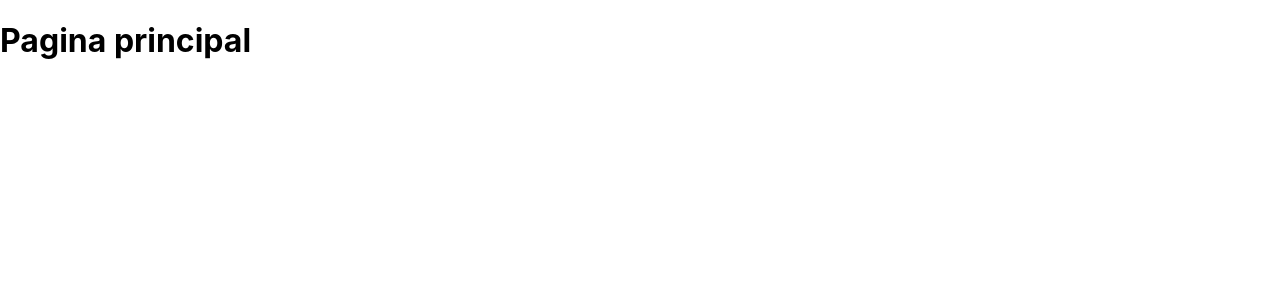
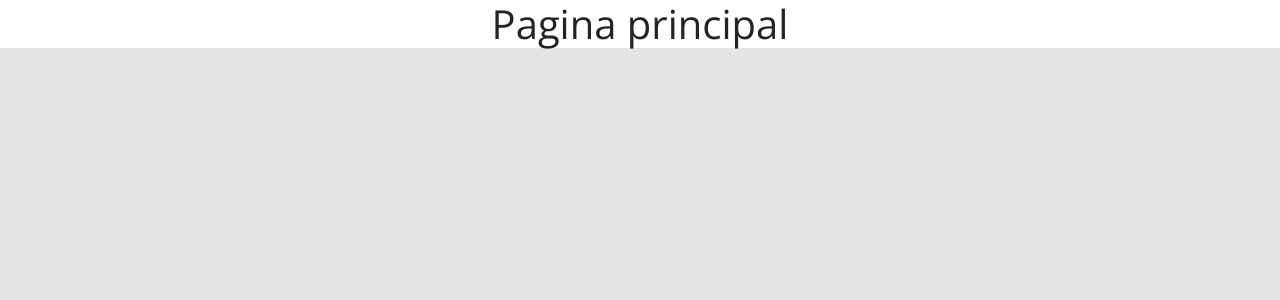
Before and after one commit to YtaloSauham/dsmovie, a React (Create React App) app in the folder frontend/: page / in a window 1280 px wide. Shown: the top 300 px of the page. Built offline with nearby package versions, Linux system fonts and the light colour scheme.

Commit message:
Bootstrap on

```diff
--- a/frontend/package.json
+++ b/frontend/package.json
@@ -10,6 +10,7 @@
     "@types/node": "^16.7.13",
     "@types/react": "^17.0.20",
     "@types/react-dom": "^17.0.9",
+    "bootstrap": "5.1.3",
     "react": "^17.0.2",
     "react-dom": "^17.0.2",
     "react-scripts": "5.0.0",
--- a/frontend/src/App.tsx
+++ b/frontend/src/App.tsx
@@ -3,7 +3,7 @@
 
 function App() {
   return (
-  <h1>Pagina principal</h1>
+  <h1 className="text-center">Pagina principal</h1>
   );
 }
 
--- a/frontend/src/index.css
+++ b/frontend/src/index.css
@@ -1,13 +1,19 @@
-body {
-  margin: 0;
-  font-family: -apple-system, BlinkMacSystemFont, 'Segoe UI', 'Roboto', 'Oxygen',
-    'Ubuntu', 'Cantarell', 'Fira Sans', 'Droid Sans', 'Helvetica Neue',
-    sans-serif;
-  -webkit-font-smoothing: antialiased;
-  -moz-osx-font-smoothing: grayscale;
+@import url('https://fonts.googleapis.com/css2?family=Open+Sans:wght@400;700&display=swap');
+
+:root {
+  --color-primary: #4D41C0;
 }
 
-code {
-  font-family: source-code-pro, Menlo, Monaco, Consolas, 'Courier New',
-    monospace;
+* {
+    box-sizing: border-box;
+    font-family: 'Open Sans', sans-serif;
 }
+
+html, body {
+    background-color: #E5E5E5;
+}
+
+a, a:hover {
+  text-decoration: none;
+  color: unset;
+}
--- a/frontend/src/index.tsx
+++ b/frontend/src/index.tsx
@@ -2,6 +2,8 @@ import React from 'react';
 import ReactDOM from 'react-dom';
 import './index.css';
 import App from './App';
+import 'bootstrap/dist/css/bootstrap.css';
+import './index.css';
 
 
 ReactDOM.render(
```
Also changed, not shown: 1 other file (tests, documents, lock files or other folders).
